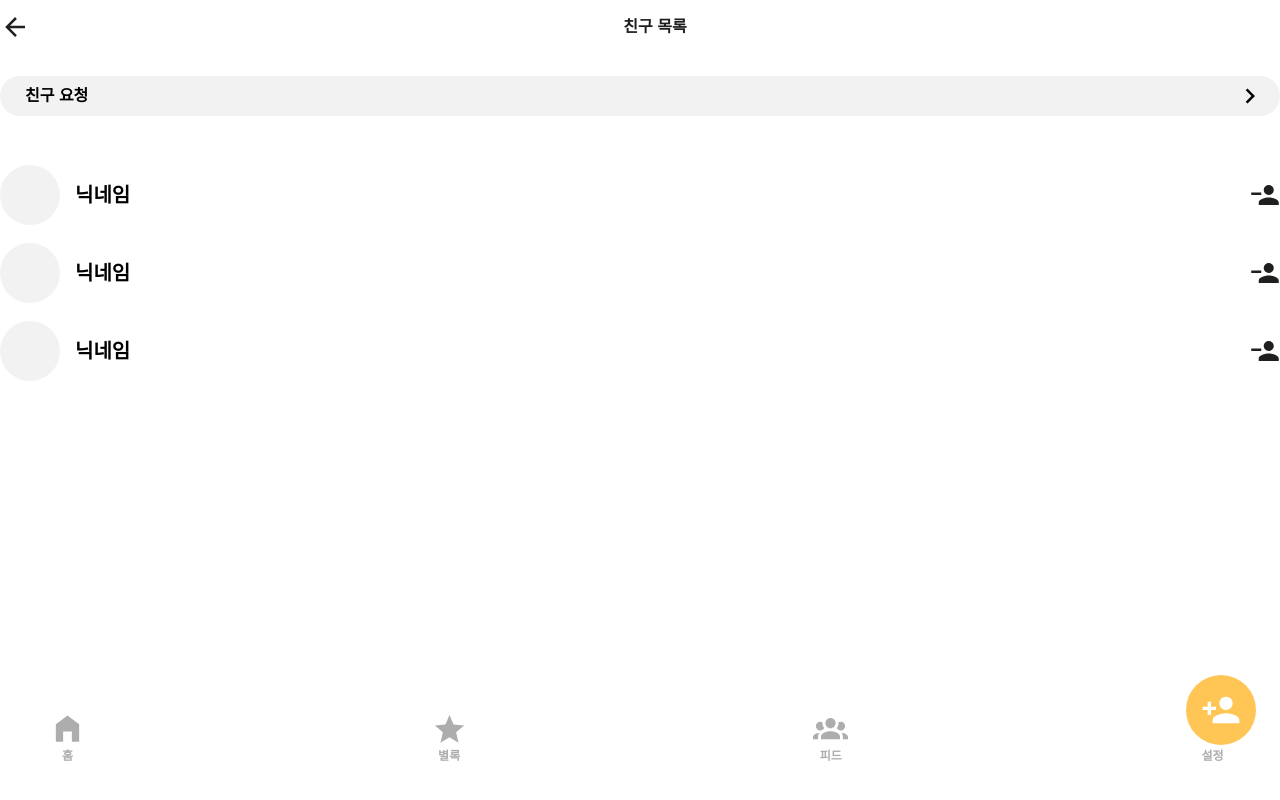
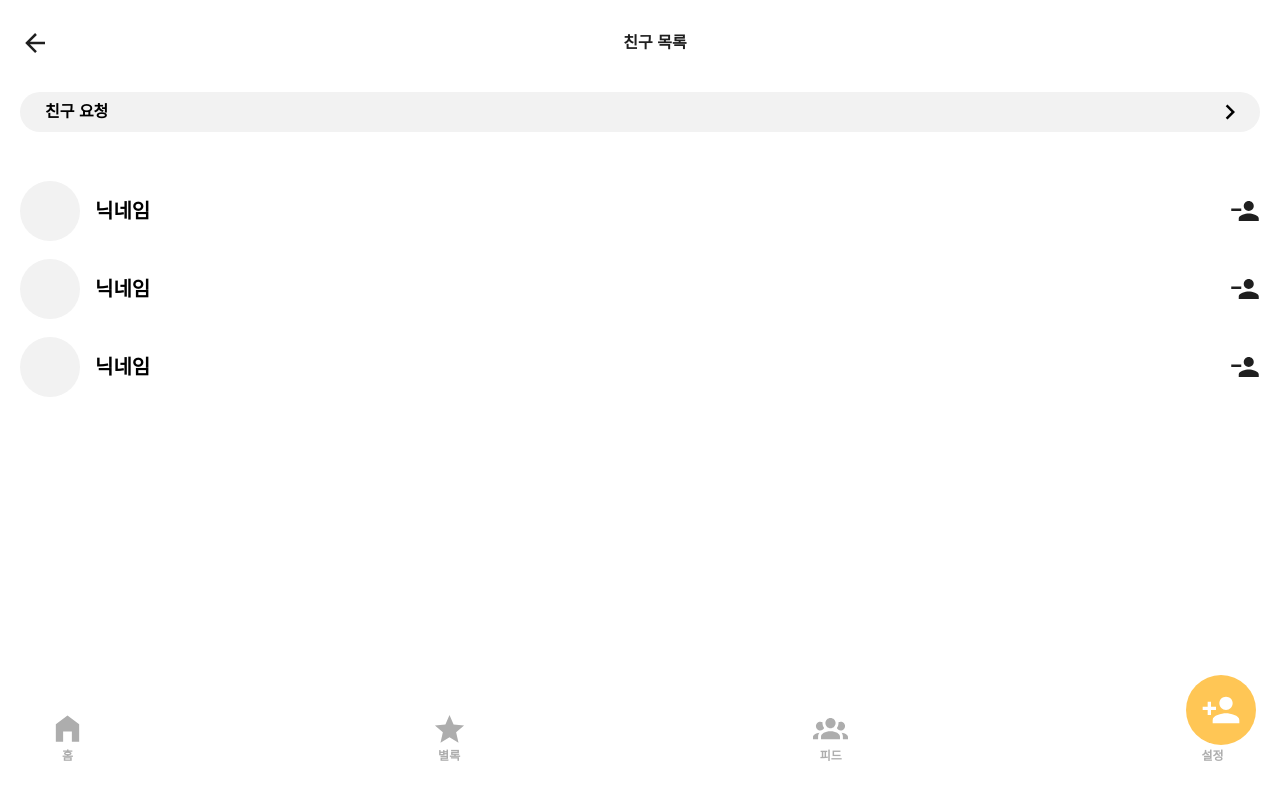
Before and after one commit to 2024-HY-THON/team5-fe, a React (Create React App) app: page /friend in a window 1280 px wide. Built offline with nearby package versions, Linux system fonts and the light colour scheme; a web font is replaced by a local one.

Commit message:
feat: Wrapper 수정 반영 (padding 값 추가)

```diff
--- a/src/styles/Community/community.style.js
+++ b/src/styles/Community/community.style.js
@@ -7,9 +7,6 @@ export const CommunityContainer = styled.div`
   width: 100%;
 
   background-color: #f2f2f2;
-
-  margin: -16px -20px; // 패딩값 초기화
-  width: 100vw; // 전체 너비 반영
 `;
 
 export const CommunityCategoryBox = styled.div`
--- a/src/styles/Friend/friend.style.js
+++ b/src/styles/Friend/friend.style.js
@@ -3,6 +3,9 @@ import styled from 'styled-components';
 export const FriendWrapper = styled.div`
   display: flex;
   flex-direction: column;
+  padding: 16px 20px;
+  height: fit-content;
+  overflow-y: auto;
 `;
 
 export const RequestButton = styled.button`
```
